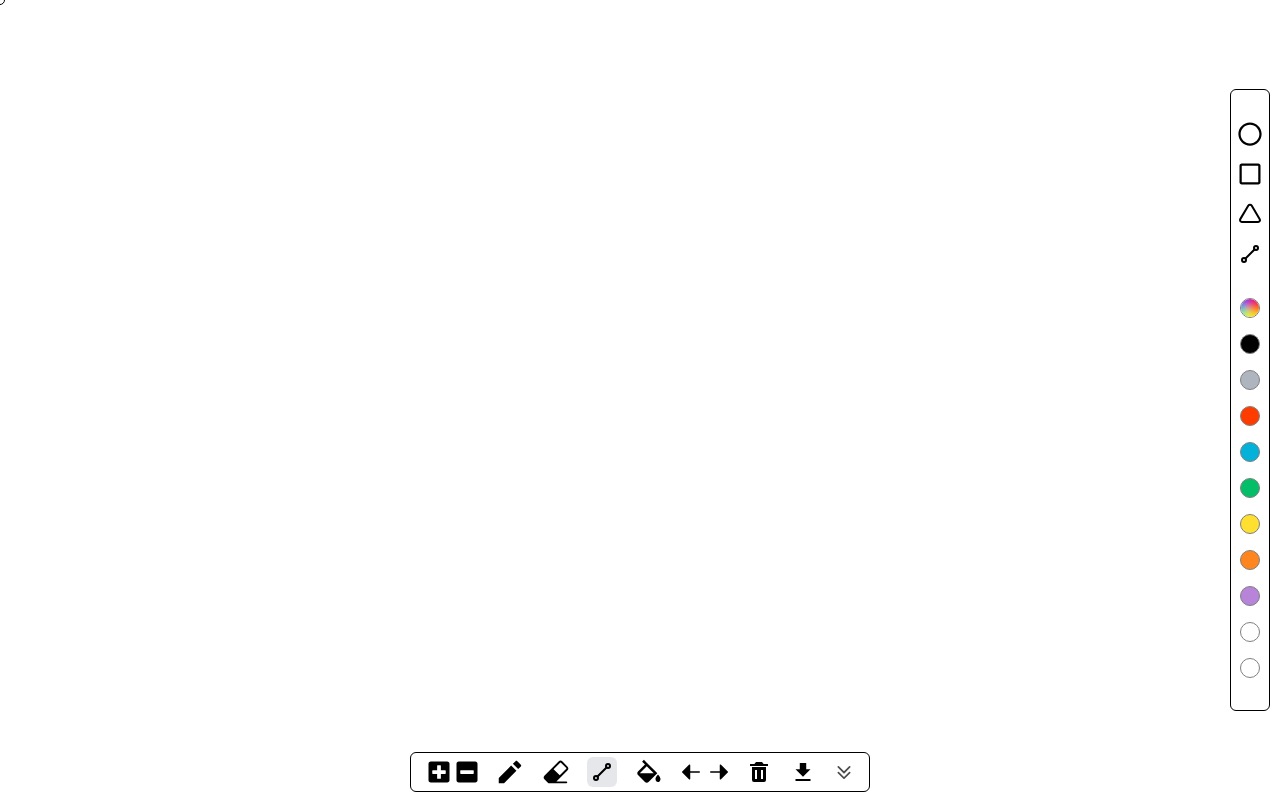
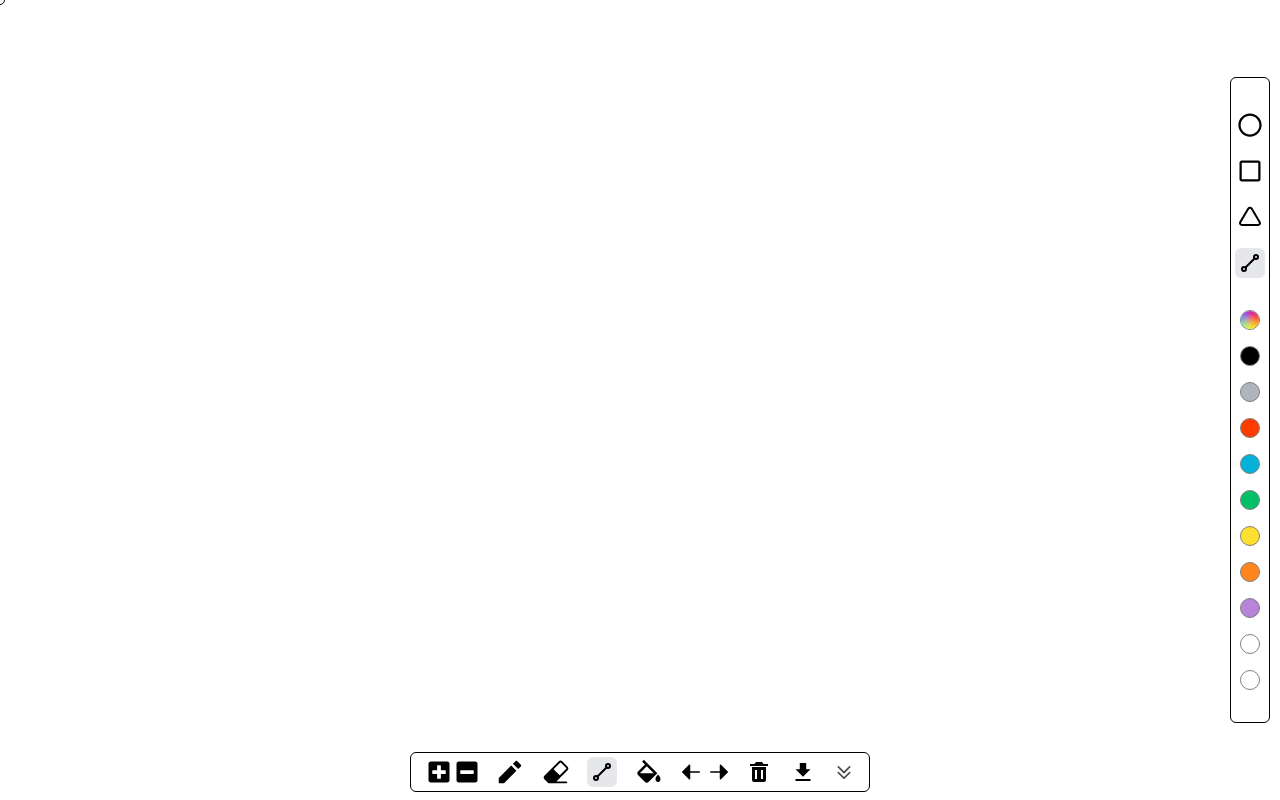
Before and after one commit to VictorSouzaCode/Splash-Paint, a React (Vite) app: page / in a window 1280 px wide. Both pictures are taken after a click on the button 602 px from the left and 772 px from the top of the page. Built offline with nearby package versions, Linux system fonts and the light colour scheme; a web font is replaced by a local one.

Commit message:
show-selected-shape-in-the-side-bar-as-well

```diff
--- a/src/components/Canvas.tsx
+++ b/src/components/Canvas.tsx
@@ -14,7 +14,6 @@ import ToolConfigurationBar from "./configurationBar/ToolConfigurationBar"
 
 // Final implementations
 // keep drawing even if i go over the toolbar
-// a previous custom selected color circle on colorPallete
 
 
 const Canvas = () => {
--- a/src/components/buttonsToolbar/ShapeArray.tsx
+++ b/src/components/buttonsToolbar/ShapeArray.tsx
@@ -1,7 +1,8 @@
 import { shapes} from "../../utils/shapeIcons";
 import type { ToolForm } from "../../redux/slices/tools";
-import { setToolForm, setShape } from "../../redux/slices/tools"
-import { useDispatch } from "react-redux"
+import type { RootState } from "../../redux/store";
+import { setToolForm, setShape } from "../../redux/slices/tools";
+import { useDispatch, useSelector } from "react-redux"
 import { previousSelectedShapes } from "../../utils/shapeIcons";
 import { setConfigBar } from "../../redux/slices/configToolBar";
 
@@ -11,6 +12,8 @@ const ShapeArray = () => {
 
     const dispatch = useDispatch()
 
+    const selectedShape = useSelector((state:RootState) => state.tools.toolForm)
+    const pencilColor = useSelector((state:RootState) => state.tools.pencilColor)
 
     const handleClick = (shapeName: ToolForm) => {
             dispatch(setToolForm(shapeName))
@@ -24,13 +27,19 @@ const ShapeArray = () => {
         // const isLast = index === shapes.length - 1;
         // const borderClass = isFirst ? "rounded-t-md" : isLast ? "rounded-b-md" : "";
 
+        const isSelected = shapeName === selectedShape
+
         return (
             <button
                 key={index}
-                className={`flex-center text-2xl`}
+                className={`flex-center text-2xl w-[30px] h-[30px] rounded-md`}
                 onClick={() => {
                     handleClick(shapeName)
                     dispatch(setConfigBar())
+                }}
+                style={{
+                    color: isSelected ? pencilColor : '#000000',
+                    backgroundColor: isSelected ? '#e5e7eb' : 'transparent'
                 }}
             >
                 <Icon />
```
